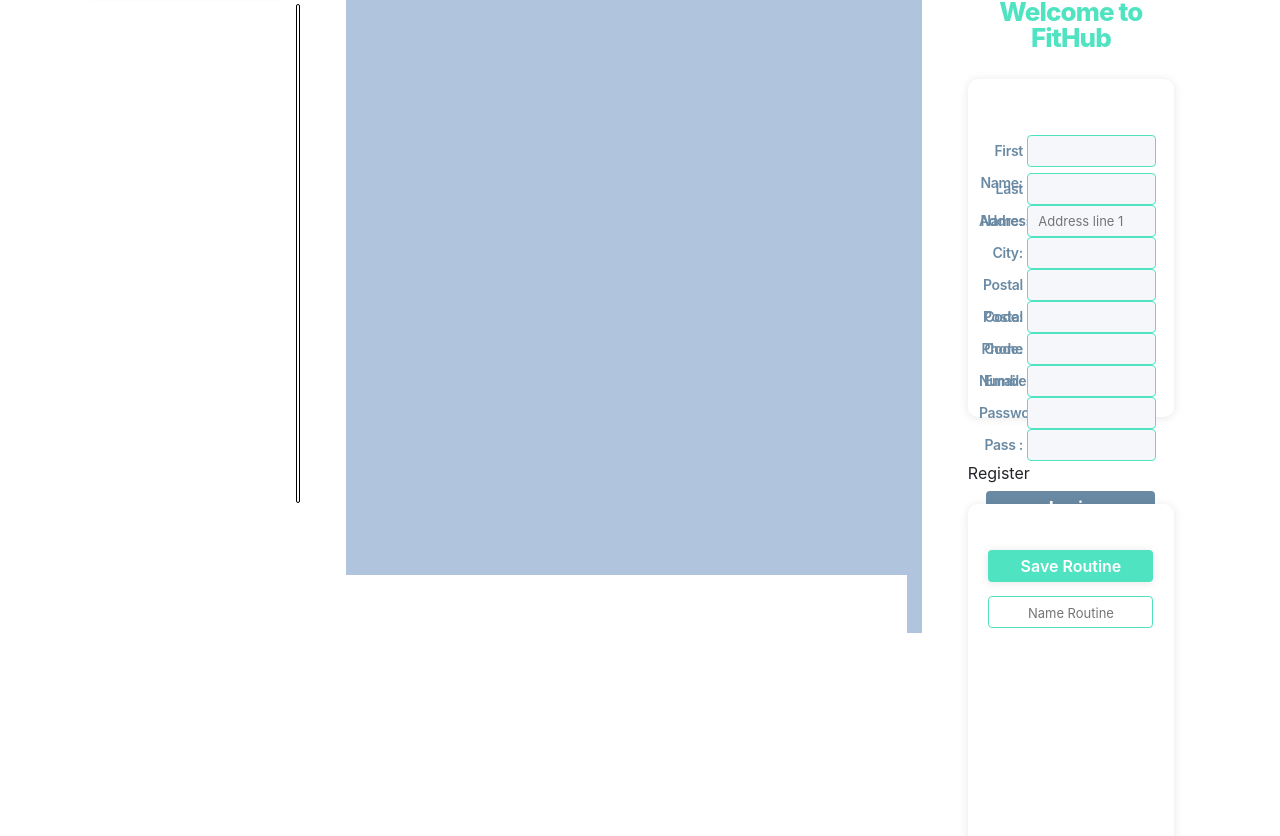
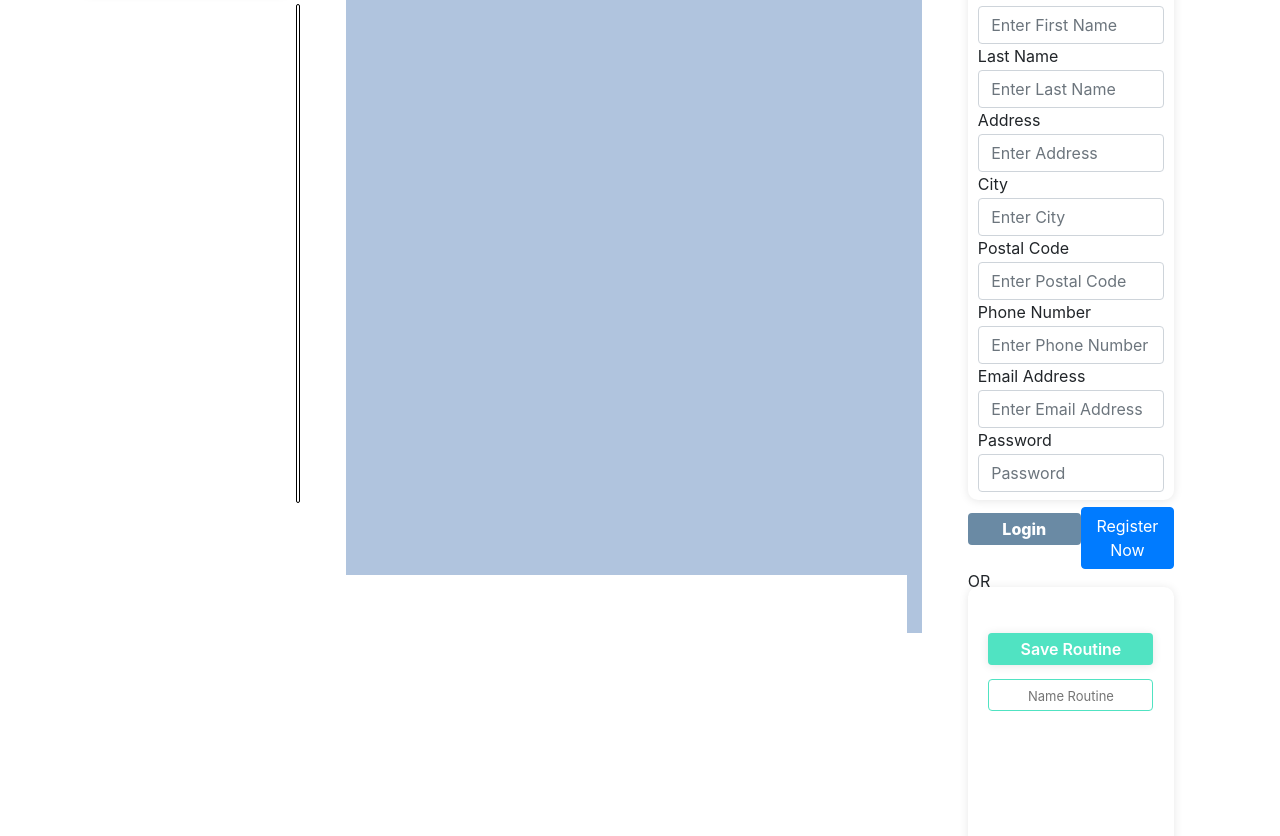
Before and after one commit to PaulB-H/project2, a website: page public/index.html in a window 1280 px wide. Shown: the part 167-1003 px from the top of the page. Drawn offline with nearby package versions, Linux system fonts and the light colour scheme; no server answers.

Commit message:
Changed register form to bootstrap and added some custom styling to it

```diff
--- a/public/index.html
+++ b/public/index.html
@@ -263,56 +263,61 @@
 					registerButton
 					back_loginButton
 				-->
+
+				<!--/************
+				Register Section
+				*************/-->
 				<div class="wrap_register ">
 					<p class="registerMessage color_greyBlue">Welcome to registration</p>
-					<p class="registerTitle color_greenMain">Welcome to FitHub</p>
+					<p class="registerTitle color_greenMain">Fithub Registration</p>
 					<div class="registerPanel">
-					<form class="registrationForm" action="/api/users" method="POST" target="hidden-form">
-						<div class="registerRow">
-							<p>First Name: </p>
-							<input class="registerFirstname" type=taext">
+
+
+					<form>
+						<div id="formGroupOverride" class="form-group">
+							<label class="formLabel" for="exampleInputEmail1">First Name</label>
+							<input id="formControlOverride" type="email" class="form-control registerFirstname" placeholder="Enter First Name">
 						</div>
-						<div class="registerRow">
-							<p>Last Name: </p>
-							<input class="registerLastname" type="text">
+						<div id="formGroupOverride" class="form-group">
+							<label class="formLabel" for="exampleInputEmail1">Last Name</label>
+							<input id="formControlOverride" type="email" class="form-control registerLastname" placeholder="Enter Last Name">
 						</div>
-						<div class="registerRow">
-							<p>Address: </p>
-							<input class="registerAddress" type="text" name="address_line1" placeholder="Address line 1">
+						<div id="formGroupOverride" class="form-group">
+							<label class="formLabel" for="exampleInputEmail1">Address</label>
+							<input id="formControlOverride" type="text" class="form-control registerAddress" placeholder="Enter Address">
 						</div>
-						<div class="registerRow">
-							<p>City: </p> </p>
-							<input class="registerCity" type="text">
+						<div id="formGroupOverride" class="form-group">
+							<label class="formLabel" for="exampleInputEmail1">City</label>
+							<input id="formControlOverride" type="text" class="form-control registerCity" placeholder="Enter City">
 						</div>
-						<div class="registerRow">
-							<p>Postal Code: </p>
-							<input class="registerPostalcode" type="text">
+						<div id="formGroupOverride" class="form-group">
+							<label class="formLabel" for="exampleInputEmail1">Postal Code</label>
+							<input id="formControlOverride" type="text" class="form-control registerPostalcode" placeholder="Enter Postal Code">
 						</div>
-						<div class="registerRow">
-							<p>Postal Code: </p>
-							<input class="registerPostalcode" type="text">
+						<div id="formGroupOverride" class="form-group">
+							<label class="formLabel" for="exampleInputEmail1">Phone Number</label>
+							<input id="formControlOverride" type="text" class="form-control registerPhonenumber" placeholder="Enter Phone Number">
 						</div>
-						<div class="registerRow">
-							<p>Phone Number: </p>
-							<input class="registerPhonenumber" type="text">
+						<div id="formGroupOverride" class="form-group">
+							<label class="formLabel" for="exampleInputEmail1">Email Address</label>
+							<input id="formControlOverride" type="text" class="form-control registerEmailaddress" placeholder="Enter Email Address">
 						</div>
-						<div class="registerRow">
-							<p>Email: </p>
-							<input class="loginEmail" type="text">
+						<div id="formGroupOverride" class="form-group">
+							<label class="formLabel" for="exampleInputPassword1">Password</label>
+							<input id="formControlOverride" type="password" class="form-control registerPassword" placeholder="Password">
 						</div>
-						<div class="registerRow">
-							<p>Password: </p>
-							<input class="loginEmail" type="text">
-						</div>
-						<div class="registerRow">
-							<p>Pass :</p>
-							<input class="loginPass" type="text">
+						<div id="registerBtn">
+							<div class="back_loginButton">Login</div>
+							<button type="submit" class="btn btn-primary">Register Now</button>
 						</div>
 					</form>
-					<div class="registerButton">Register</div>
+					OR
 					<div class="back_loginButton">Login</div>
 					</div>
 				</div>
+				<!--/************
+				END Register Section
+				*************/-->
 
 				<div class="userblock displayNone"></div>
 
@@ -321,7 +326,6 @@
 					<input class="name_stagedRoutine displayBlock" type="text" placeholder="Name Routine">
 					<div class="pasteExercises"></div>
 				</div>
-
 
 				<div class="pinblock displayNone">
 
--- a/public/styles/fithub.css
+++ b/public/styles/fithub.css
@@ -407,16 +407,12 @@
 	border: 1px solid black;
 }
 
-
-
 .userblock {
 	width: 100%;
 	height: 87vh;
 
 	border: 1px solid blue;
 }
-
-
 
 .wrap_pins {
 	width: 100%;
@@ -711,13 +707,28 @@
 /************
 Register Styles
 *************/
+
+#formGroupOverride {
+	margin-bottom: 0;
+}
+
+#formControlOverride {
+	max-width: 90%;
+	margin: auto;
+}
+
+.formLabel {
+	margin-left: 10px;
+	margin-bottom: 2px;
+}
+
 .wrap_register {
 	position: relative;
 }
 
 .registerMessage {
 	width: 90%;
-	margin-top: 87px;
+	/* margin-top: 87px; */
 	font-size: 18px;
 	font-weight: 800;
 	/* color: var(--greyBlue); */
@@ -739,10 +750,10 @@
 
 .registerPanel {
 	position: relative;
-	margin-top: 28px;
-	padding-top: 56px;
+	/* margin-top: 28px;
+	padding-top: 56px; */
 	width: 90%;
-	height: 338px;
+	height: 520px;
 	background-color: white;
 	box-shadow: var(--shadow_opac10);
 	border-radius: 10px;
@@ -755,7 +766,6 @@
 	font-size: 14px;
 	font-weight: 600;
 	color: var(--greyBlue);
-
 	/* border: 1px solid black; */
 }
 
@@ -772,6 +782,13 @@
 	letter-spacing: -0.32px;
 }
 
+h3 {
+	font-size: medium;
+	position: absolute;
+	top: 15px;
+	left: 46px;
+}
+
 .registerRow > input {
 	position: absolute;
 	right: 8.8%;
@@ -782,6 +799,12 @@
 	border: 1px solid var(--green_main);
 	font-size: 13px;
 	padding-left: 5%;
+}
+
+#registerBtn {
+	display: flex;
+	justify-content: center;
+	margin-top: 15px;
 }
 /************
 END Register Styles
```
